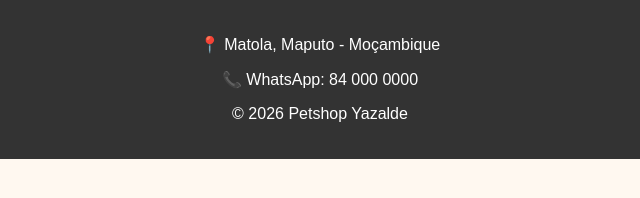
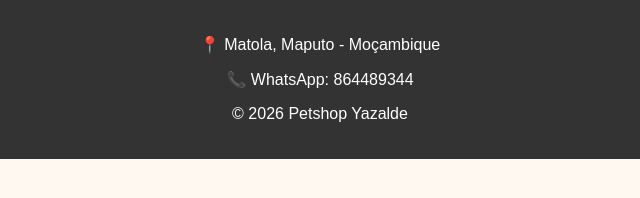
Before and after one commit to gersonchicumane791-maker/petshop, a plain HTML site: page index.html in a window 1280 px wide. Shown: the part 598-796 px from the top of the page, 320-960 px from the left. Drawn offline with Linux system fonts and the light colour scheme.

Commit message:
Update WhatsApp contact number in footer

```diff
--- a/index.html
+++ b/index.html
@@ -51,7 +51,7 @@ footer{background:#333;color:white;padding:20px}
 
 <footer>
 <p>📍 Matola, Maputo - Moçambique</p>
-<p>📞 WhatsApp: 84 000 0000</p>
+<p>📞 WhatsApp: 864489344</p>
 <p>© 2026 Petshop Yazalde</p>
 </footer>
 </body>
```
